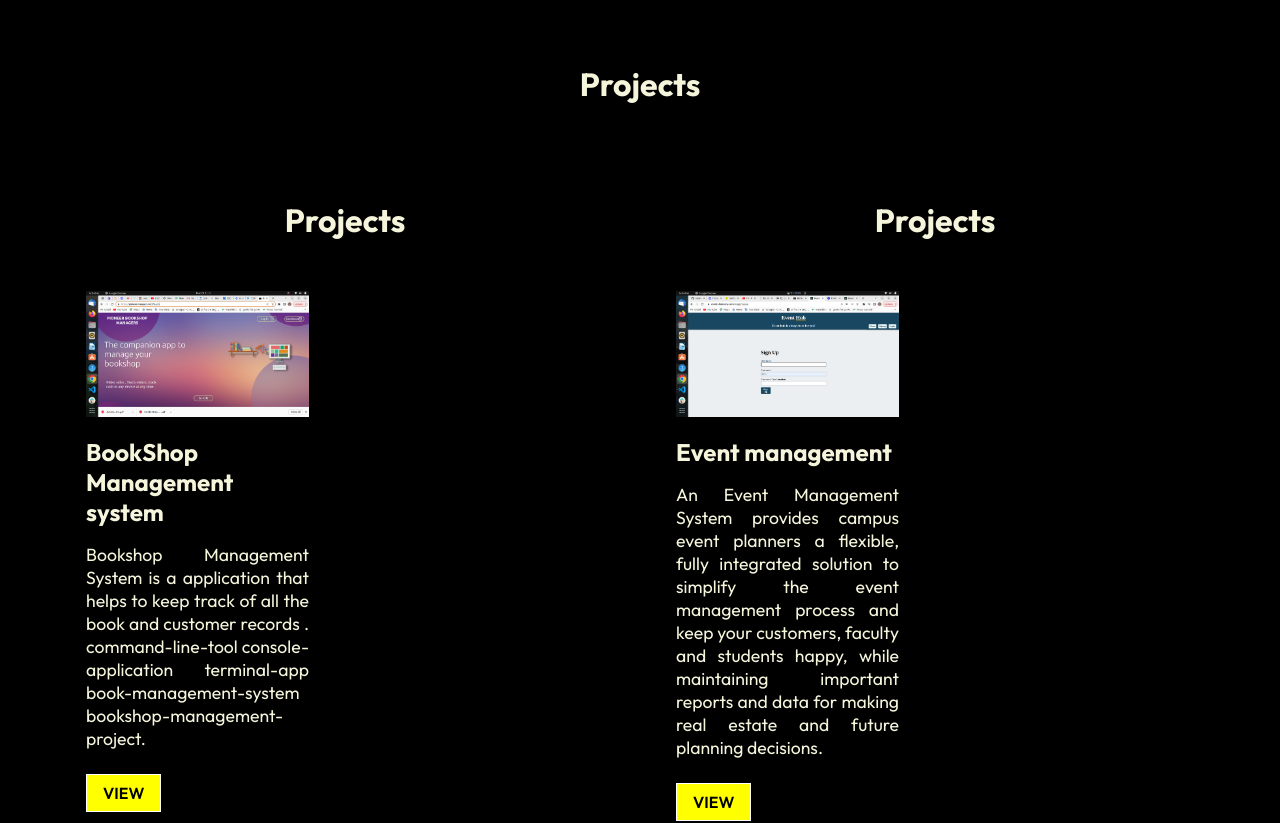
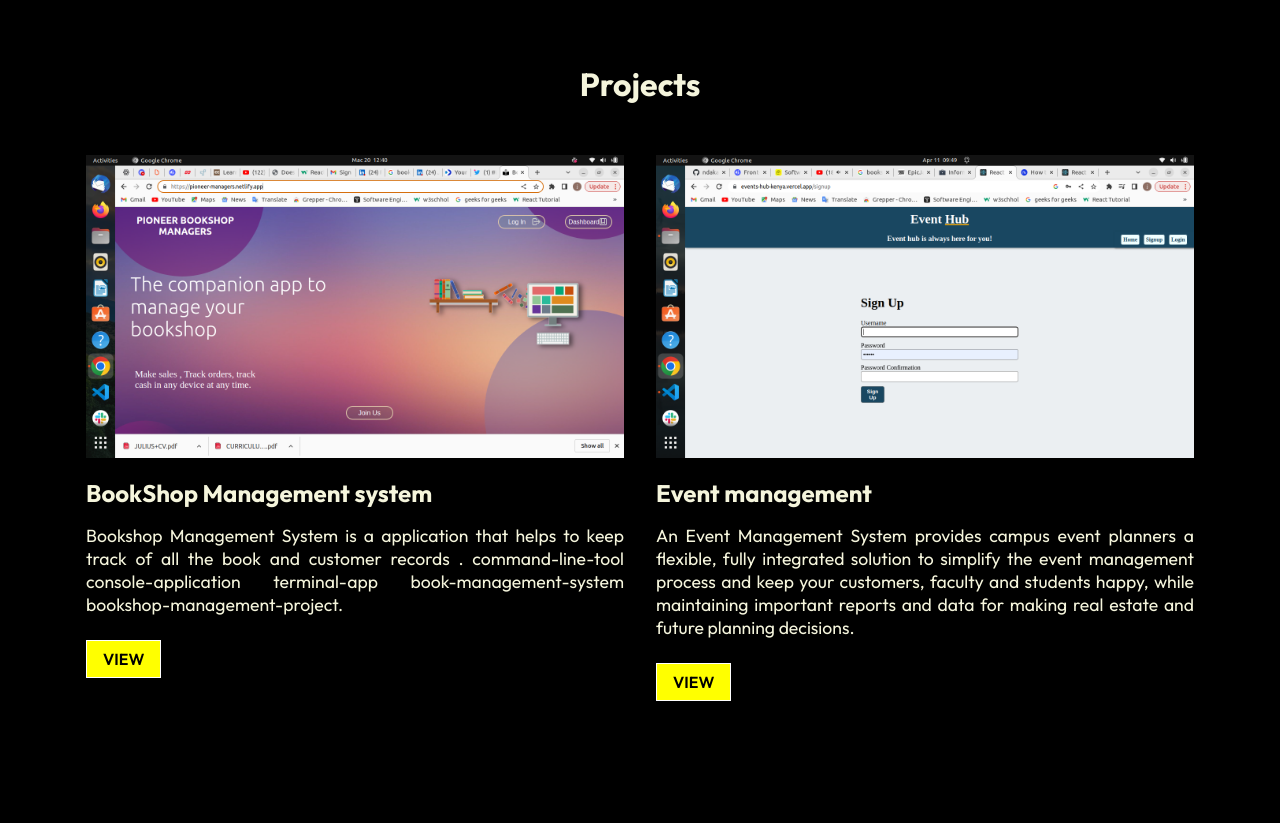
Before and after one commit to ndakalajulius/Myportfolio, a React (Create React App) app: page /project in a window 1280 px wide. Shown: the part 480-1303 px from the top of the page. Built offline with nearby package versions, Linux system fonts and the light colour scheme.

Commit message:
made changes

```diff
--- a/src/components/Footer.js
+++ b/src/components/Footer.js
@@ -45,7 +45,7 @@ export const Footer = () => {
         style={{ color: "white", marginRight: "1rem" }}
 
       />
-      <a href="https://www.mdbootstrap.com"></a>
+
       <FaTwitter
         size={30}
         style={{ color: "white", marginRight: "1rem" }}
--- a/src/components/WorkCard.js
+++ b/src/components/WorkCard.js
@@ -5,7 +5,7 @@ import { NavLink } from "react-router-dom";
 const WorkCard = (props) => {
   return (
     <div className="work-container">
-      <h1 className="project-heading"> Projects </h1>
+
       <div className="project-container">
         <div className="project-card">
           <img src={props.imgsrc} alt="pic" />
--- a/src/components/WorkCardStyles.css
+++ b/src/components/WorkCardStyles.css
@@ -5,9 +5,7 @@
 .project-container{
     max-width: 1140px;
     margin: auto;
-    display: grid;
-    grid-template-columns: repeat(2 ,10fr);
-    grid-gap: 40px;
+    display: flex;
     margin-bottom: 5rem;
 }
 .project-card{
```
